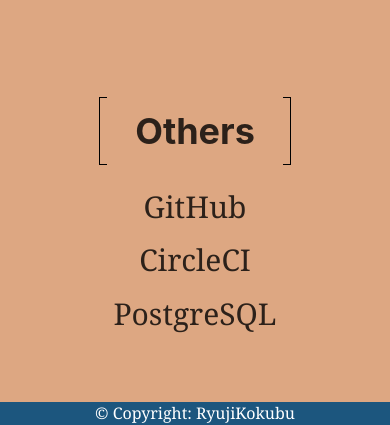
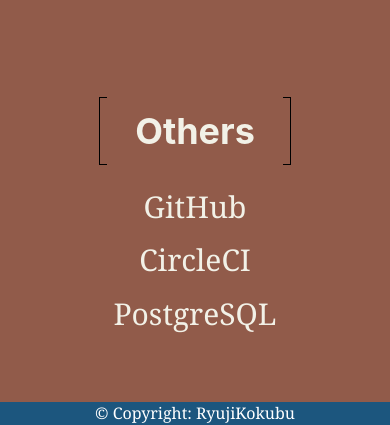
Before and after one commit to ryuji-cre8ive/myPortfolio, a Gatsby site: page /skills in a window 390 px wide. Shown: the part 730-1155 px from the top of the page. Built offline with nearby package versions, Linux system fonts and the light colour scheme; Gatsby itself is replaced by a stand-in of ours.

Commit message:
correspondWithPhone

```diff
--- a/src/components/layout.css
+++ b/src/components/layout.css
@@ -893,17 +893,19 @@ html{
   background-color: #1c567e;
 }
 
-
+.skillComp{
+  background-color: #915b4a;
+}
 .items{
   width: 100%;
   height: 350px;
   font-weight: normal;
-  background-color: #dda782;
   padding-top: 45px;
 }
 
 .items p{
   font-size: 30px;
+  color: #f2f1e7;
 }
 
 .items h1{
@@ -912,6 +914,7 @@ html{
   padding:0.25em 1em;
   display: inline-block;
   top:0;
+  color: #f2f1e7;
   margin-bottom: 0;
   margin-bottom: 30px;
 }
```
